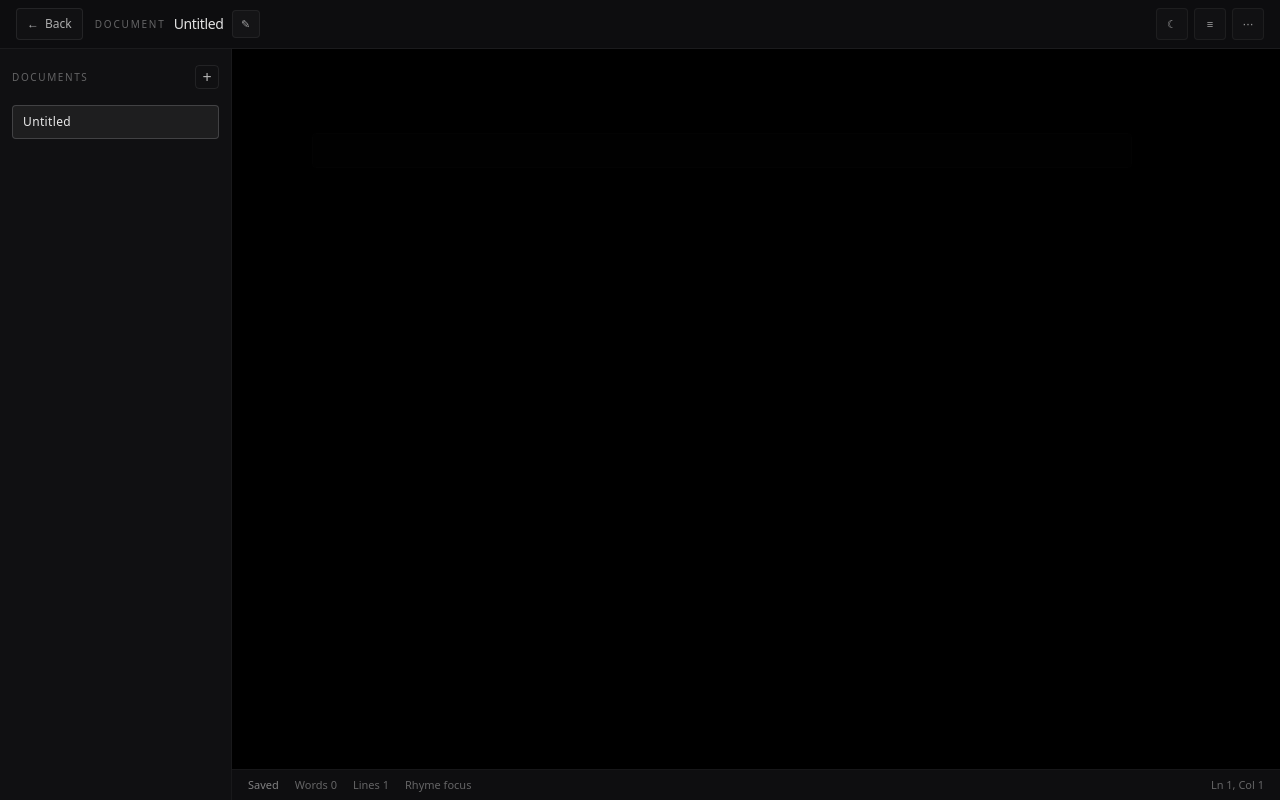
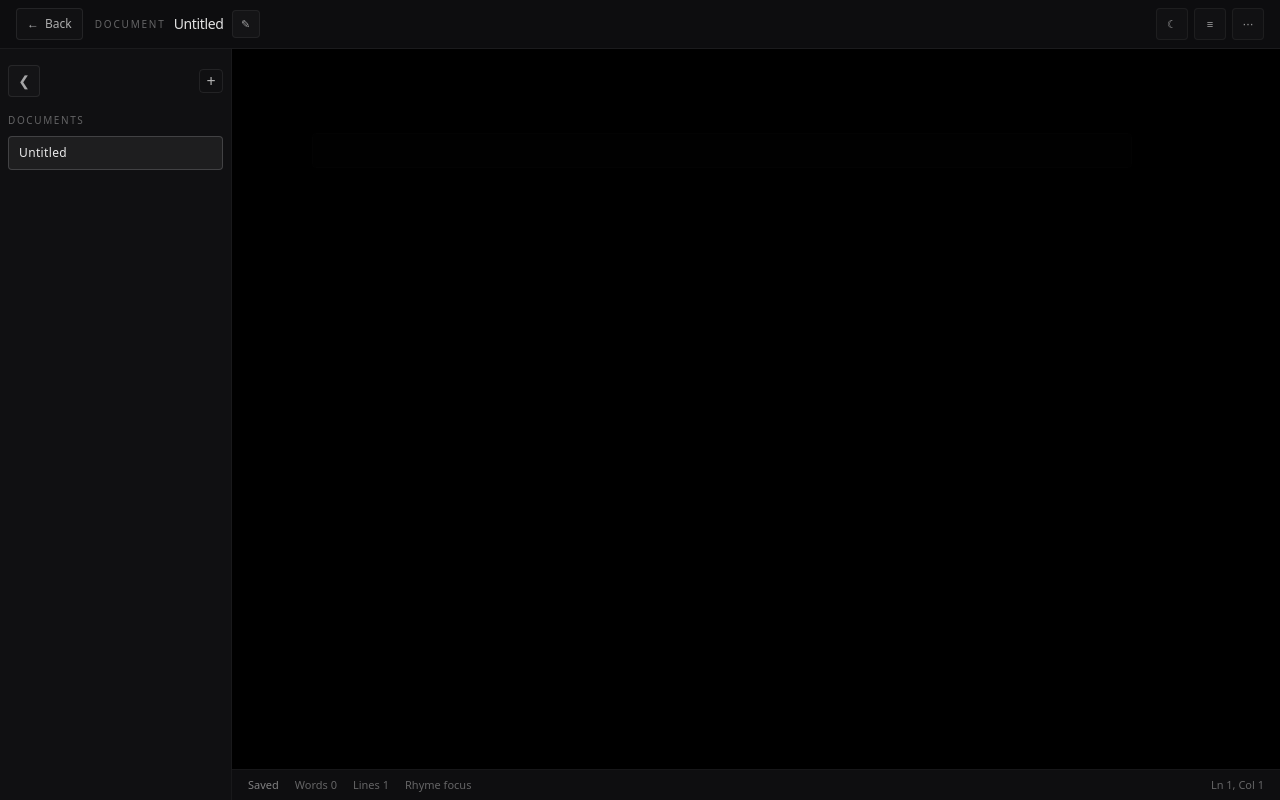
Before and after one commit to ClayTheMisfit/rhyme-lines, a Next.js app: page /editor in a window 1280 px wide. Built offline with nearby package versions, Linux system fonts and the light colour scheme.

Commit message:
Add collapsible editor sidebar with persisted state

```diff
--- a/src/components/EditorLayout.tsx
+++ b/src/components/EditorLayout.tsx
@@ -1,10 +1,15 @@
 'use client'
 
-import { useMemo } from 'react'
+import { useEffect, useMemo, useState } from 'react'
 import { useTabsStore } from '@/store/tabsStore'
 import { shallow } from 'zustand/shallow'
 import TopBar from '@/components/TopBar'
 import EditorShell from '@/components/EditorShell'
+import { Tooltip, TooltipContent, TooltipProvider, TooltipTrigger } from '@/components/ui/tooltip'
+
+const SIDEBAR_COLLAPSED_KEY = 'rhyme-lines:editor-sidebar-collapsed'
+const SIDEBAR_EXPANDED_WIDTH = 232
+const SIDEBAR_COLLAPSED_WIDTH = 52
 
 export default function EditorLayout() {
   const { tabs, activeTabId, newTab, setActive } = useTabsStore(
@@ -18,25 +23,92 @@ export default function EditorLayout() {
   )
 
   const sortedTabs = useMemo(() => [...tabs].sort((a, b) => b.updatedAt - a.updatedAt), [tabs])
+  const [sidebarCollapsed, setSidebarCollapsed] = useState(false)
+  const sidebarExpanded = !sidebarCollapsed
+  const sidebarAriaLabel = sidebarExpanded ? 'Collapse sidebar' : 'Expand sidebar'
+
+  useEffect(() => {
+    try {
+      const stored = window.localStorage.getItem(SIDEBAR_COLLAPSED_KEY)
+      if (stored === 'true') {
+        setSidebarCollapsed(true)
+      }
+    } catch {
+      // ignore localStorage read errors
+    }
+  }, [])
+
+  useEffect(() => {
+    try {
+      window.localStorage.setItem(SIDEBAR_COLLAPSED_KEY, String(sidebarCollapsed))
+    } catch {
+      // ignore localStorage write errors
+    }
+  }, [sidebarCollapsed])
+
+  useEffect(() => {
+    const handleSidebarShortcut = (event: KeyboardEvent) => {
+      const usesShortcut = (event.ctrlKey || event.metaKey) && event.code === 'Backquote'
+      if (!usesShortcut || event.altKey || event.shiftKey) return
+      event.preventDefault()
+      setSidebarCollapsed((current) => !current)
+    }
+
+    window.addEventListener('keydown', handleSidebarShortcut)
+    return () => window.removeEventListener('keydown', handleSidebarShortcut)
+  }, [])
 
   return (
     <div className="flex min-h-screen flex-col bg-black text-white">
       <TopBar />
-      <div className="grid min-h-0 flex-1 grid-cols-[232px_minmax(0,1fr)]" style={{ paddingTop: 'var(--header-height, 48px)' }}>
-        <aside className="hidden border-r border-white/[0.04] bg-[#101012] px-3 py-4 lg:flex lg:flex-col">
-          <div className="mb-4 flex items-center justify-between">
-            <p className="text-[10px] uppercase tracking-[0.16em] text-white/35">Documents</p>
+      <div
+        className="grid min-h-0 flex-1 transition-[grid-template-columns] duration-150"
+        style={{
+          paddingTop: 'var(--header-height, 48px)',
+          gridTemplateColumns: `${sidebarCollapsed ? SIDEBAR_COLLAPSED_WIDTH : SIDEBAR_EXPANDED_WIDTH}px minmax(0,1fr)`,
+        }}
+      >
+        <aside
+          id="editor-documents-sidebar"
+          className="hidden overflow-hidden border-r border-white/[0.04] bg-[#101012] px-2 py-4 lg:flex lg:flex-col"
+        >
+          <div className={`mb-4 flex items-center ${sidebarExpanded ? 'justify-between' : 'justify-center'}`}>
+            <TooltipProvider>
+              <Tooltip>
+                <TooltipTrigger asChild>
+                  <button
+                    type="button"
+                    onClick={() => setSidebarCollapsed((current) => !current)}
+                    aria-label={sidebarAriaLabel}
+                    aria-expanded={sidebarExpanded}
+                    aria-controls="editor-documents-sidebar"
+                    title={sidebarAriaLabel}
+                    className="inline-flex h-8 w-8 items-center justify-center rounded-sm border border-white/[0.08] bg-white/[0.02] text-white/62 transition-colors hover:border-white/[0.16] hover:text-white focus-visible:outline-none focus-visible:ring-2 focus-visible:ring-white/20"
+                  >
+                    <span className={`text-sm transition-transform duration-150 ${sidebarCollapsed ? 'rotate-180' : ''}`} aria-hidden>
+                      ❮
+                    </span>
+                  </button>
+                </TooltipTrigger>
+                <TooltipContent side="right">{sidebarAriaLabel} · Ctrl/Cmd + `</TooltipContent>
+              </Tooltip>
+            </TooltipProvider>
+            {sidebarExpanded ? (
               <button
                 type="button"
                 onClick={newTab}
-              className="inline-flex h-6 w-6 items-center justify-center rounded-sm border border-white/[0.08] text-white/68 hover:text-white"
+                className="inline-flex h-6 w-6 items-center justify-center rounded-sm border border-white/[0.08] text-white/68 hover:text-white focus-visible:outline-none focus-visible:ring-2 focus-visible:ring-white/20"
                 title="New document"
                 aria-label="New document"
               >
                 +
               </button>
+            ) : null}
           </div>
 
+          {sidebarExpanded ? (
+            <>
+              <p className="mb-2 text-[10px] uppercase tracking-[0.16em] text-white/35">Documents</p>
               <nav className="space-y-1.5">
                 {sortedTabs.map((tab) => {
                   const active = tab.id === activeTabId
@@ -57,6 +129,19 @@ export default function EditorLayout() {
                   )
                 })}
               </nav>
+            </>
+          ) : (
+            <div className="mt-2 flex flex-1 items-start justify-center">
+              <button
+                type="button"
+                onClick={() => setSidebarCollapsed(false)}
+                aria-label="Open documents"
+                className="inline-flex h-8 w-8 items-center justify-center rounded-sm border border-white/[0.06] bg-white/[0.03] text-[10px] uppercase tracking-[0.14em] text-white/45 transition-colors hover:text-white/80 focus-visible:outline-none focus-visible:ring-2 focus-visible:ring-white/20"
+              >
+                Docs
+              </button>
+            </div>
+          )}
         </aside>
         <main className="min-w-0">
           <EditorShell />
```
Also changed, not shown: 1 other file (tests, documents, lock files or other folders). Lines whose indentation alone changed are shown as unchanged.
